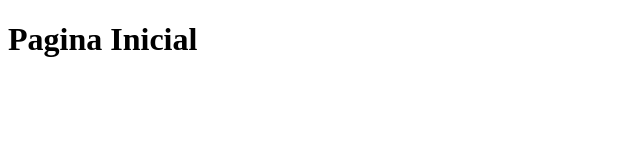
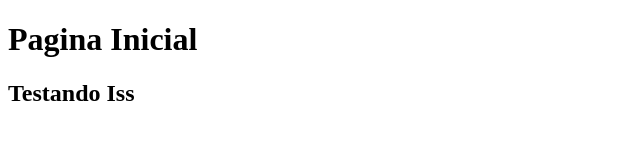
Before and after one commit to RibaC/lectore0, a plain HTML site: page index.html in a window 1280 px wide. Shown: the whole page, without its empty margins (0-640 px from the left). Drawn offline with Linux system fonts and the light colour scheme.

```diff
--- a/index.html
+++ b/index.html
@@ -7,5 +7,6 @@
 </head>
 <body>
     <h1>Pagina Inicial</h1>
+    <h2>Testando Iss</h2>
 </body>
 </html>
```
